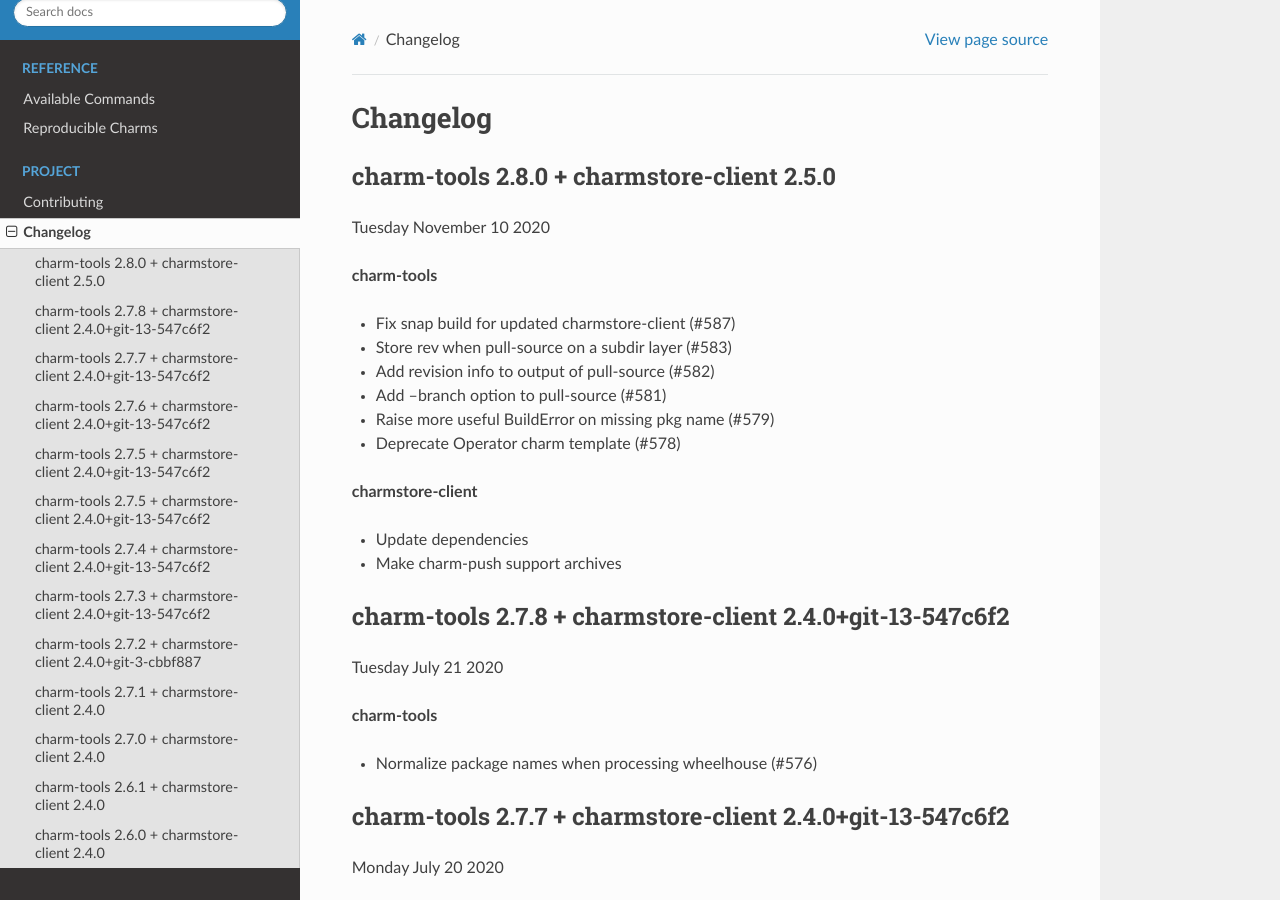
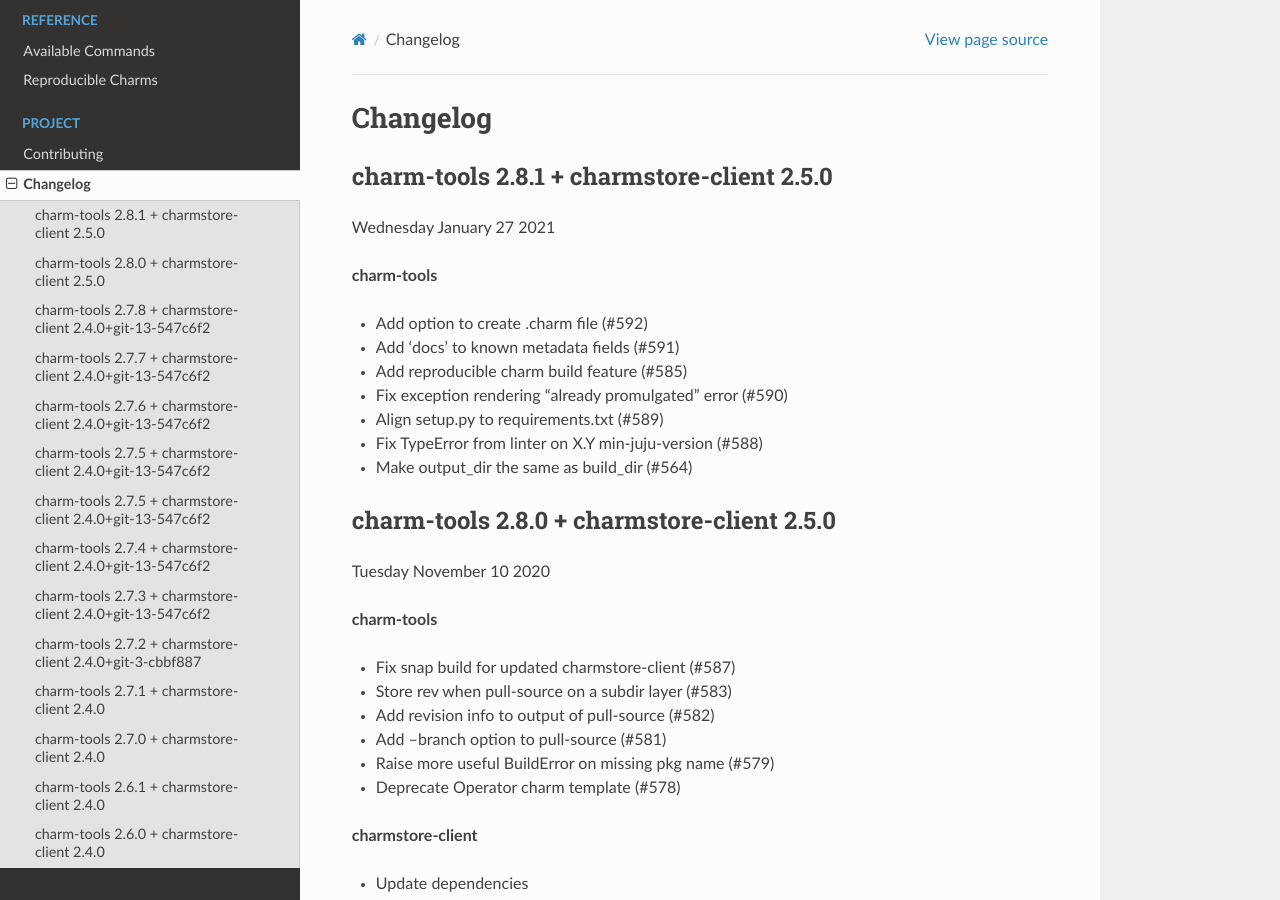
Before and after one commit to juju/charm-tools, a Sphinx documentation site: the page built from docs/changelog.rst, in a window 1280 px wide and 900 px high. Built offline with Sphinx 7.4.7 and the Read the Docs theme 2.0.0, drawn with Linux system fonts in a browser that asks for light colours; pages that are not in the unit, such as notebooks, are missing from menus.

Commit message:
Update changelog for 2.8.1

```diff
--- a/docs/changelog.rst
+++ b/docs/changelog.rst
@@ -1,5 +1,19 @@
 Changelog
 =========
+
+charm-tools 2.8.1 + charmstore-client 2.5.0
+^^^^^^^^^^^^^^^^^^^^^^^^^^^^^^^^^^^^^^^^^^^
+Wednesday January 27 2021
+
+**charm-tools**
+
+* Add option to create .charm file (#592)
+* Add 'docs' to known metadata fields (#591)
+* Add reproducible charm build feature (#585)
+* Fix exception rendering "already promulgated" error (#590)
+* Align setup.py to requirements.txt (#589)
+* Fix TypeError from linter on X.Y min-juju-version (#588)
+* Make output_dir the same as build_dir (#564)
 
 charm-tools 2.8.0 + charmstore-client 2.5.0
 ^^^^^^^^^^^^^^^^^^^^^^^^^^^^^^^^^^^^^^^^^^^
```
